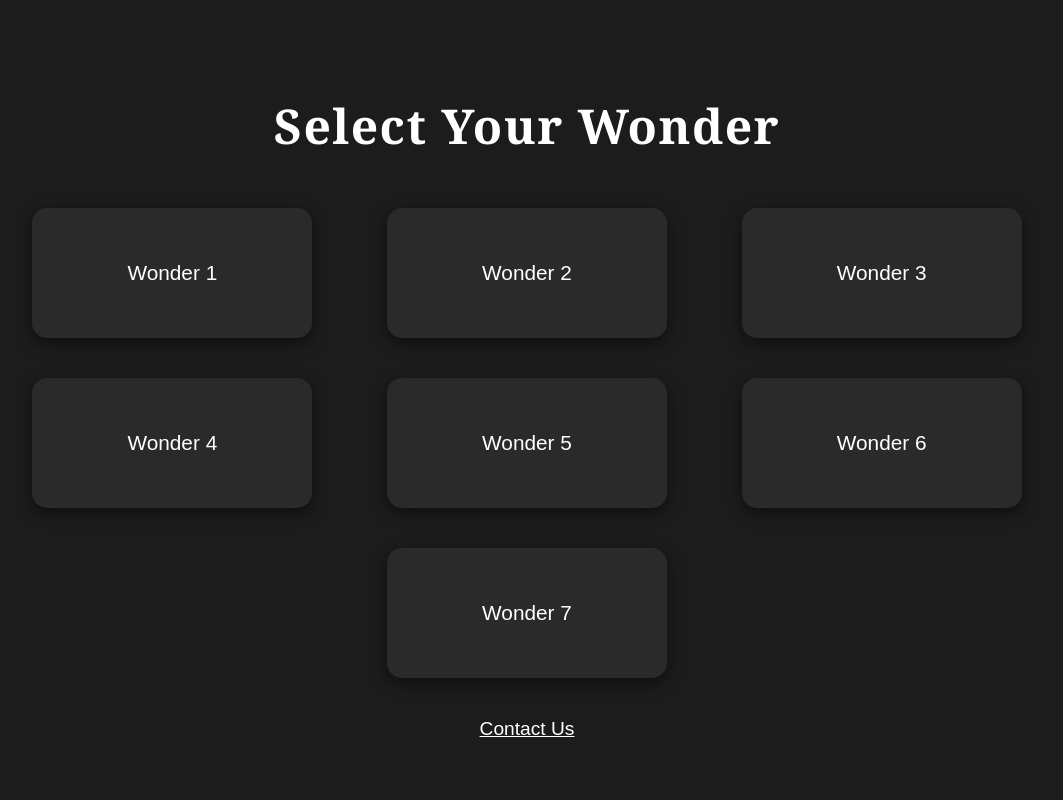
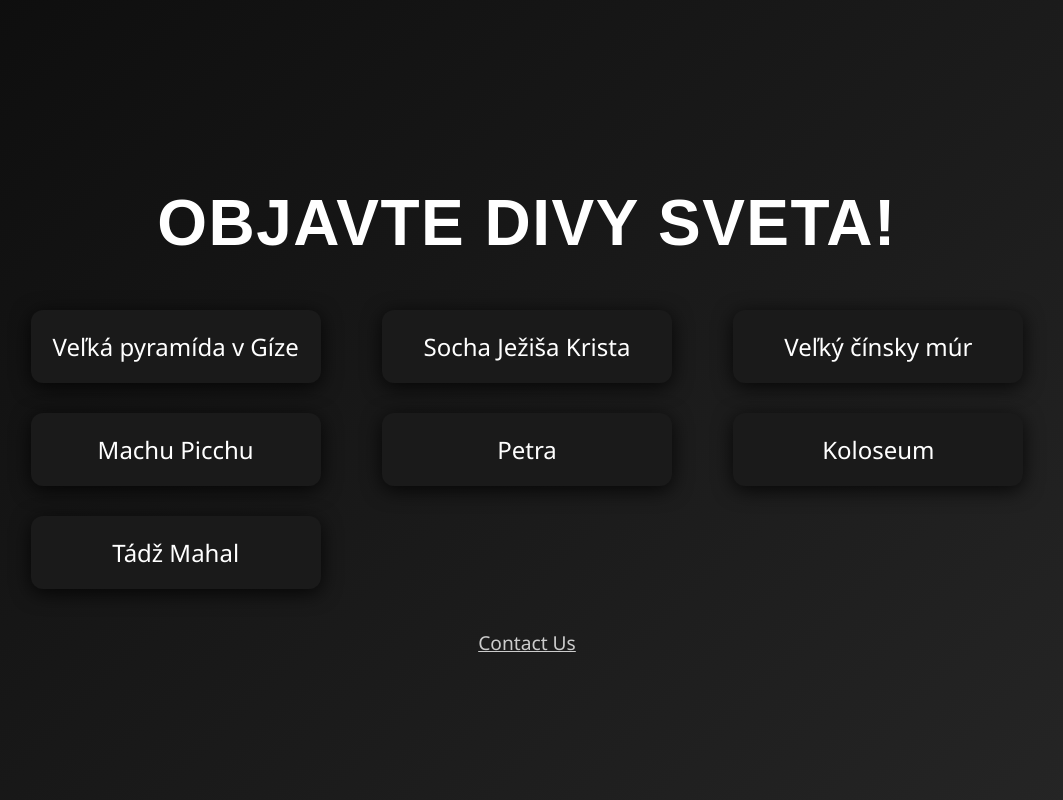
Before and after one commit to Openlab-2-2023/Kulla-WonderWorld, a plain HTML site: page docs/home.html in a window 1280 px wide. Shown: the whole page, without its empty margins (113-1176 px from the left). Drawn offline with Linux system fonts and the light colour scheme.

Commit message:
novsi komit

```diff
--- a/docs/home.html
+++ b/docs/home.html
@@ -3,87 +3,119 @@
 <head>
     <meta charset="UTF-8">
     <meta name="viewport" content="width=device-width, initial-scale=1.0">
-    <title>Home Page</title>
+    <title>Wonder World</title>
     <style>
+
         body {
-            background: #1c1c1c;
+            background: linear-gradient(135deg, #0d0d0d 0%, #262626 100%);
             color: white;
-            font-family: 'Arial', sans-serif;
+            font-family: 'Segoe UI', Tahoma, Geneva, Verdana, sans-serif;
             display: flex;
             flex-direction: column;
             justify-content: center;
             align-items: center;
             height: 100vh;
             margin: 0;
+            overflow: hidden;
         }
 
         h1 {
             margin-bottom: 50px;
-            font-size: 3rem;
+            font-size: 4rem;
+            font-weight: 600;
             letter-spacing: 1.5px;
-            font-family: 'Georgia', serif;
+            font-family: 'Poppins', sans-serif;
+            color: #fff;
+            text-transform: uppercase;
+            text-align: center;
+            animation: fadeIn 1s ease forwards;
         }
 
         /* Grid layout for buttons */
         .grid-container {
             display: grid;
-            grid-template-columns: repeat(3, 1fr); /* 3 columns */
-            gap: 40px;
+            grid-template-columns: repeat(auto-fit, minmax(250px, 1fr));
+            gap: 30px;
             width: 80%;
             justify-items: center;
         }
 
-        /* Button style (less round) */
+        /* Button styles */
         .button {
-            background-color: #2a2a2a;
+            background-color: #1a1a1a;
             color: white;
-            padding: 15px 40px;
-            font-size: 1.3rem;
-            border-radius: 15px; /* Less round corners */
+            padding: 20px;
+            font-size: 1.5rem;
+            font-weight: 500;
+            border-radius: 12px;
+            text-align: center;
+            width: 250px;
             cursor: pointer;
             transition: all 0.3s ease;
-            text-align: center;
-            width: 200px;
-            height: 100px;
-            box-shadow: 0 5px 15px rgba(0, 0, 0, 0.5);
             display: flex;
             justify-content: center;
             align-items: center;
+            box-shadow: 0 4px 20px rgba(0, 0, 0, 0.8);
+            position: relative;
+            z-index: 1;
+            overflow: hidden;
         }
 
-        /* Center the last (7th) button */
-        .grid-container .button:last-child {
-            grid-column: 2 / 3;
+        /* Advanced hover effect */
+        .button::before {
+            content: '';
+            position: absolute;
+            top: 100%;
+            left: 0;
+            width: 100%;
+            height: 100%;
+            background: rgba(255, 255, 255, 0.1);
+            z-index: -1;
+            transition: top 0.3s ease;
         }
 
-        /* Button hover effect */
-        .button:hover {
-            background-color: #444;
-            transform: translateY(-5px);
-            box-shadow: 0 10px 20px rgba(255, 255, 255, 0.2); /* Lighter hover effect */
+        .button:hover::before {
+            top: 0;
         }
 
-        /* Contact Us link at the bottom */
+        .button:hover {
+            transform: translateY(-5px);
+            background-color: #333333;
+        }
+
+
         .contact-us {
             margin-top: 40px;
-            color: white;
+            color: #cccccc;
             text-decoration: underline;
             cursor: pointer;
             font-size: 1.2rem;
         }
 
         .contact-us:hover {
-            color: #f0f0f0;
+            color: white;
+        }
+
+
+        @keyframes fadeIn {
+            from {
+                opacity: 0;
+                transform: translateY(-20px);
+            }
+            to {
+                opacity: 1;
+                transform: translateY(0);
+            }
         }
 
         /* Responsive adjustments */
         @media (max-width: 768px) {
-            .grid-container {
-                grid-template-columns: 1fr; /* One column on smaller screens */
+            h1 {
+                font-size: 3rem;
             }
 
-            h1 {
-                font-size: 2.5rem;
+            .grid-container {
+                grid-template-columns: 1fr;
             }
 
             .button {
@@ -94,17 +126,17 @@
 </head>
 <body>
 
-    <h1>Select Your Wonder</h1>
+    <h1>Objavte divy sveta!</h1>
 
     <!-- Grid container for wonders -->
     <div class="grid-container">
-        <div class="button" onclick="location.href='wonder1.html'">Wonder 1</div>
-        <div class="button" onclick="location.href='wonder2.html'">Wonder 2</div>
-        <div class="button" onclick="location.href='wonder3.html'">Wonder 3</div>
-        <div class="button" onclick="location.href='wonder4.html'">Wonder 4</div>
-        <div class="button" onclick="location.href='wonder5.html'">Wonder 5</div>
-        <div class="button" onclick="location.href='wonder6.html'">Wonder 6</div>
-        <div class="button" onclick="location.href='wonder7.html'">Wonder 7</div>
+        <div class="button" onclick="location.href='wonder1.html'">Veľká pyramída v Gíze</div>
+        <div class="button" onclick="location.href='wonder2.html'">Socha Ježiša Krista</div>
+        <div class="button" onclick="location.href='wonder3.html'">Veľký čínsky múr</div>
+        <div class="button" onclick="location.href='wonder4.html'">Machu Picchu</div>
+        <div class="button" onclick="location.href='wonder5.html'">Petra</div>
+        <div class="button" onclick="location.href='wonder6.html'">Koloseum</div>
+        <div class="button" onclick="location.href='wonder7.html'">Tádž Mahal</div>
     </div>
 
     <!-- Contact Us at the bottom -->
```
Also changed, not shown: docs/wonder1.html (+1 -1 lines).
